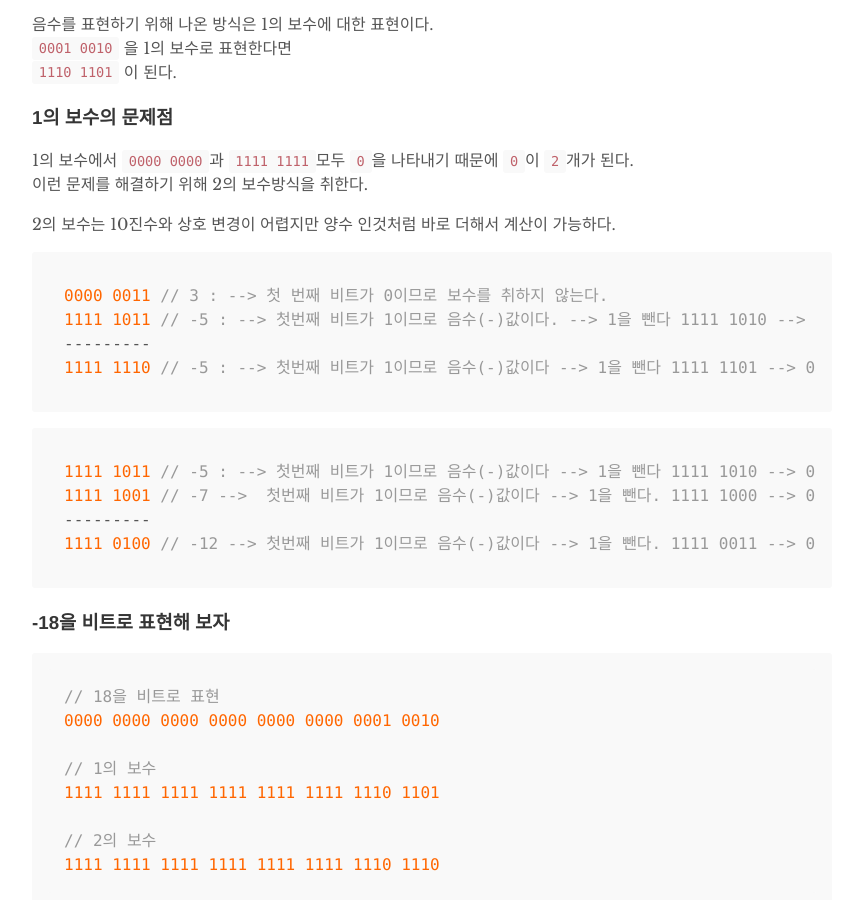
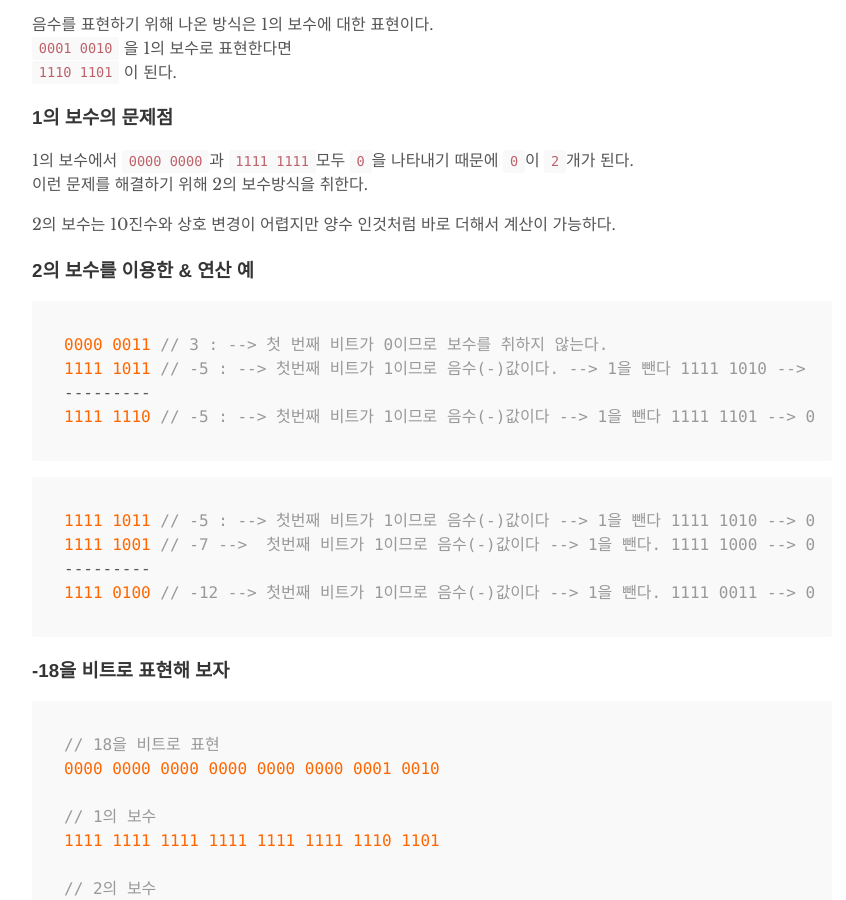
Before and after one commit to odini85/odini85.github.io, a Jekyll site: the page built from _posts/2021-04-11-비트연산자.md, in a window 1280 px wide and 900 px high, scrolled down 858 px. Shown: the whole window, without its empty margins (208-1054 px from the left). Built offline with Jekyll 4.4.1, drawn with Linux system fonts in a browser that asks for light colours; our own code applies the rules of GitHub Pages for plain Markdown files.

Commit message:
비트연산 수정

````diff
--- a/_posts/2021-04-11-비트연산자.md
+++ b/_posts/2021-04-11-비트연산자.md
@@ -30,6 +30,8 @@ ECMAScript에서 숫자는 모두 IEEE-754 64비트 형식으로 저장되지만
 이런 문제를 해결하기 위해 2의 보수방식을 취한다.
 
 2의 보수는 10진수와 상호 변경이 어렵지만 양수 인것처럼 바로 더해서 계산이 가능하다.
+
+### 2의 보수를 이용한 & 연산 예
 
 ```js
 0000 0011 // 3 : --> 첫 번째 비트가 0이므로 보수를 취하지 않는다.
````
